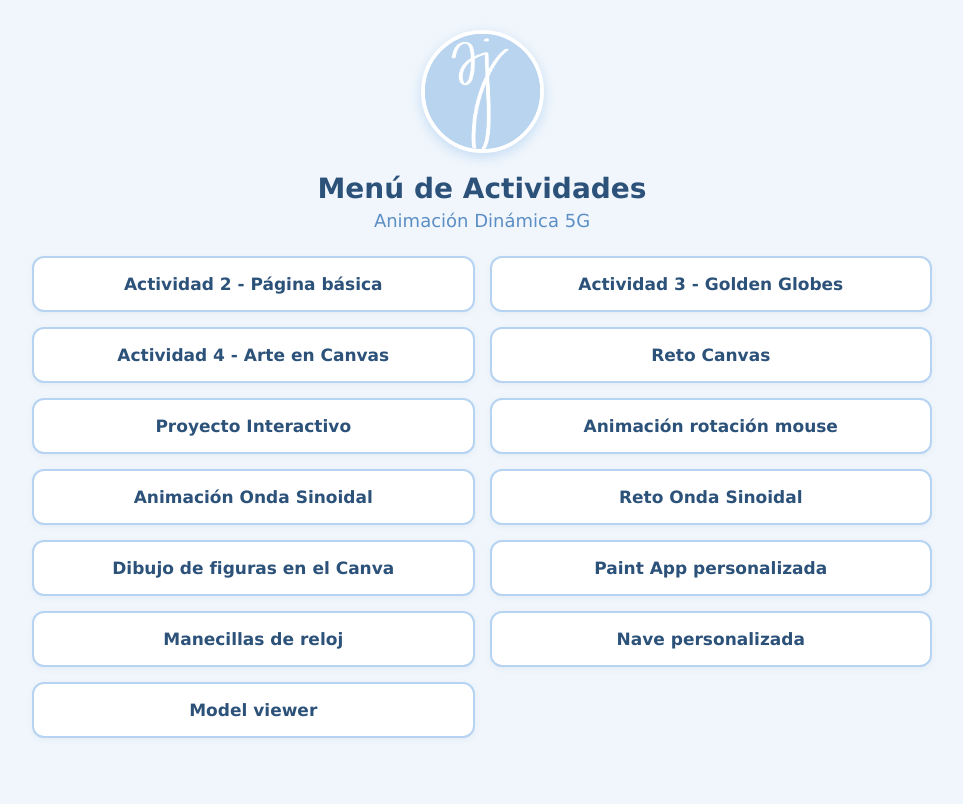
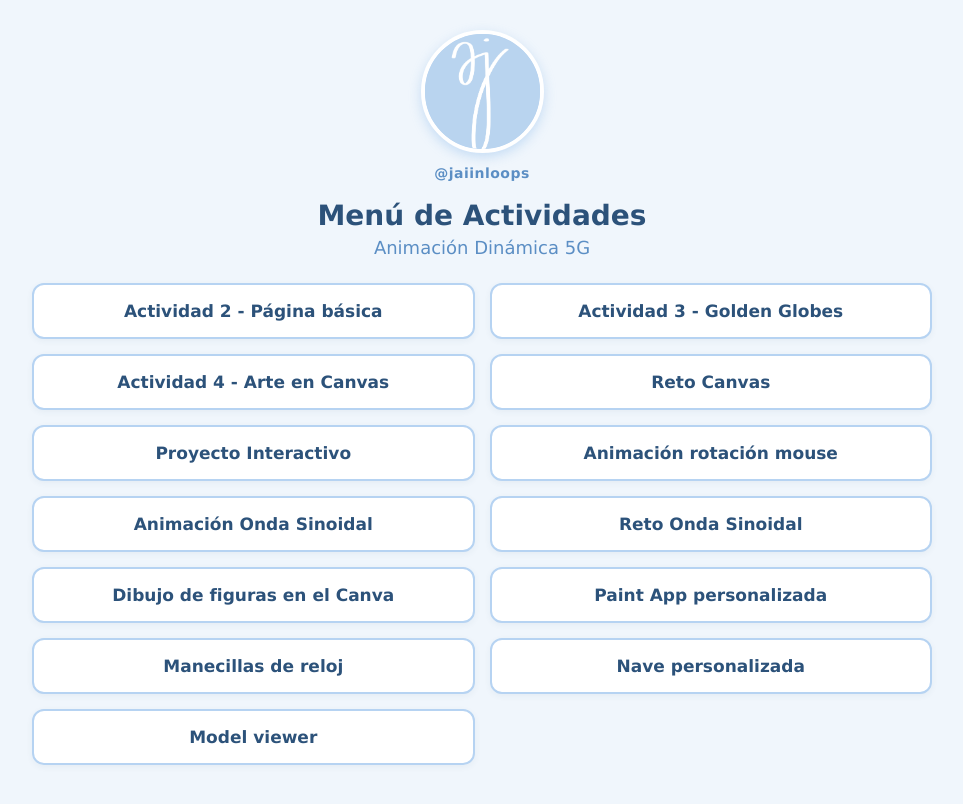
Before and after one commit to jaiv16/AnimacionDinamica5G, a plain HTML site: page index.html in a window 1280 px wide. Shown: the whole page, without its empty margins (158-1121 px from the left). Drawn offline with Linux system fonts and the light colour scheme.

Commit message:
Update index.html

```diff
--- a/index.html
+++ b/index.html
@@ -16,7 +16,7 @@
         }
 
         .logo-container {
-            margin-bottom: 15px;
+            margin-bottom: 18px;
         }
 
         .logo-container img {
@@ -27,6 +27,14 @@
             border: 4px solid #ffffff;
             box-shadow: 0 4px 12px rgba(182, 211, 242, 0.75);
             background-color: #b6d3f2;
+        }
+
+        .handle {
+            margin: 8px 0 0 0;
+            font-size: 14px;
+            font-weight: bold;
+            color: #5b8ec4;
+            letter-spacing: 0.5px;
         }
 
         h1 {
@@ -96,6 +104,7 @@
 
     <div class="logo-container">
         <img src="Logo.png" alt="Logo">
+        <p class="handle">@jaiinloops</p>
     </div>
 
     <h1>Menú de Actividades</h1>
```
